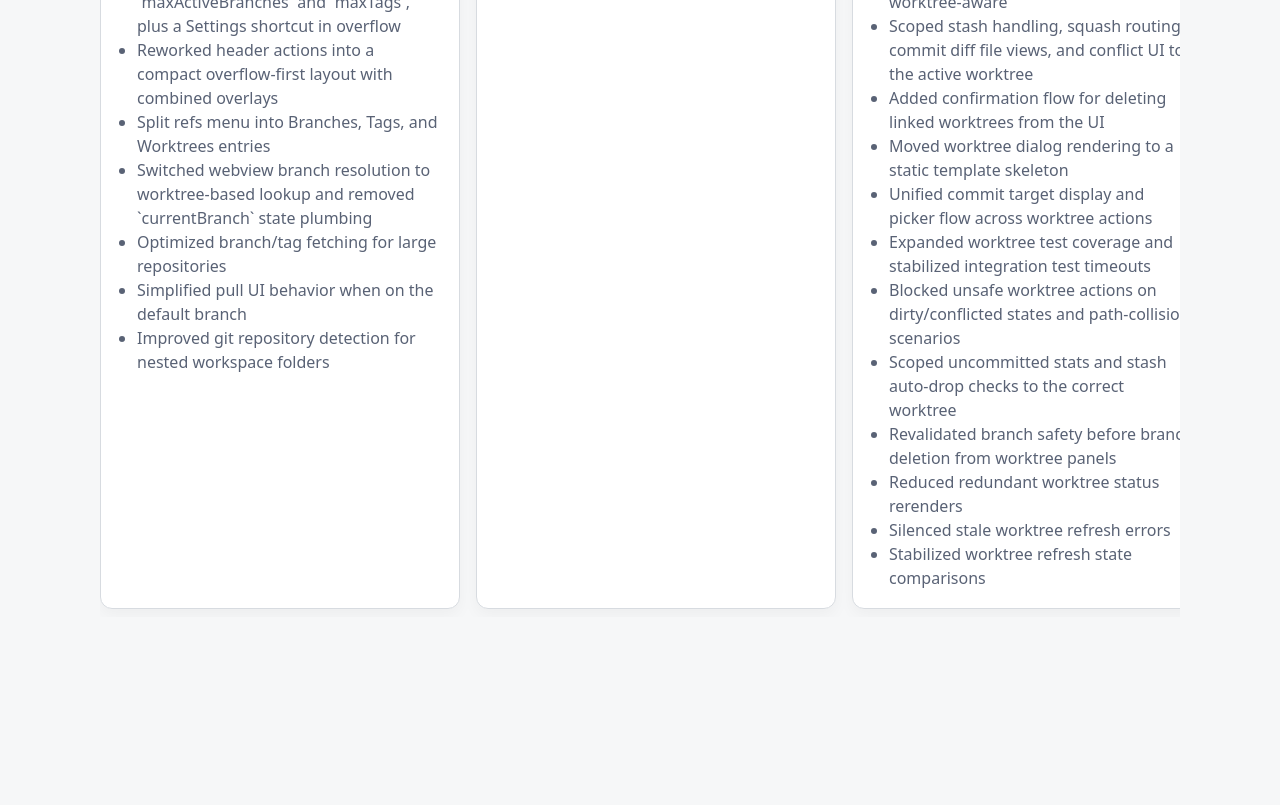
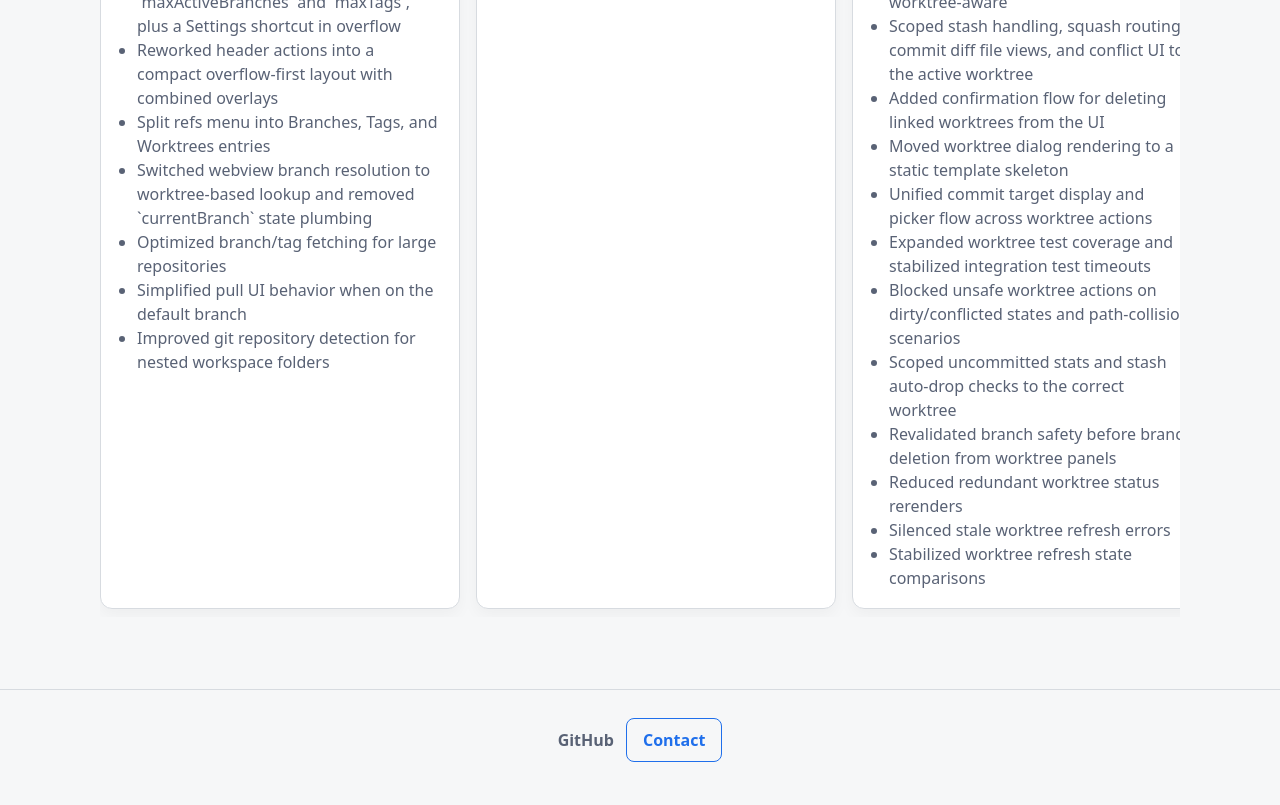
Before and after one commit to binhonglee/git_navigator, a plain HTML site: page index.html in a window 1280 px wide. Shown: the part 5133-5938 px from the top of the page. Before the commit the page ends 5832 px from the top, so only its background shows below. Drawn offline with Linux system fonts and the light colour scheme.

Commit message:
add simple footer linking to GitHub and email

```diff
--- a/index.html
+++ b/index.html
@@ -330,6 +330,20 @@
       </div>
     </section>
 
+    <footer class="site-footer">
+      <div class="container footer-inner">
+        <a
+          class="footer-link"
+          href="https://github.com/binhonglee/git_navigator"
+          target="_blank"
+          rel="noreferrer"
+        >
+          GitHub
+        </a>
+        <a class="button secondary" href="mailto:binhong@binhong.me">Contact</a>
+      </div>
+    </footer>
+
     <div class="overlay" id="media-overlay" aria-hidden="true">
       <div class="overlay-content">
         <button class="overlay-close" type="button" aria-label="Close media">
--- a/static/site.css
+++ b/static/site.css
@@ -119,6 +119,34 @@ section {
 .button.secondary {
   background: transparent;
   color: var(--accent);
+}
+
+.site-footer {
+  margin-top: 40px;
+  padding: 28px 24px 40px;
+  border-top: 1px solid var(--border);
+}
+
+.site-footer .footer-inner {
+  display: flex;
+  justify-content: center;
+  align-items: center;
+  gap: 12px;
+  flex-wrap: wrap;
+}
+
+.site-footer .footer-link {
+  color: var(--muted);
+  text-decoration: none;
+  font-weight: 600;
+}
+
+.site-footer .footer-link:hover {
+  color: var(--text);
+}
+
+.site-footer .button {
+  padding: 10px 16px;
 }
 
 .section-title {
@@ -313,11 +341,6 @@ section {
   background: var(--surface);
   border: 1px solid var(--border);
   font-weight: 600;
-}
-
-.page-index footer {
-  padding: 32px 24px 56px;
-  color: var(--muted);
 }
 
 .overlay {
```
Also changed, not shown: stack.html (+14 -0 lines), stack_reviewer.html (+14 -0 lines).
